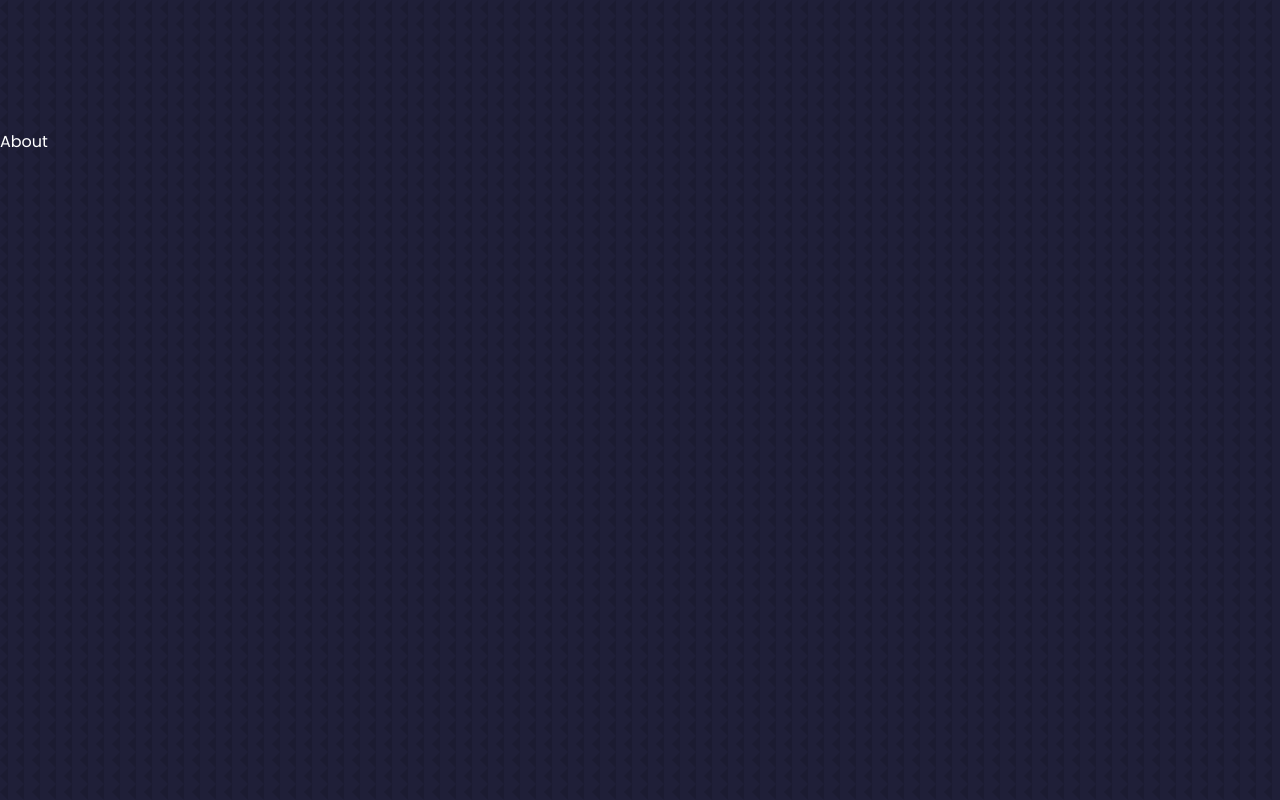
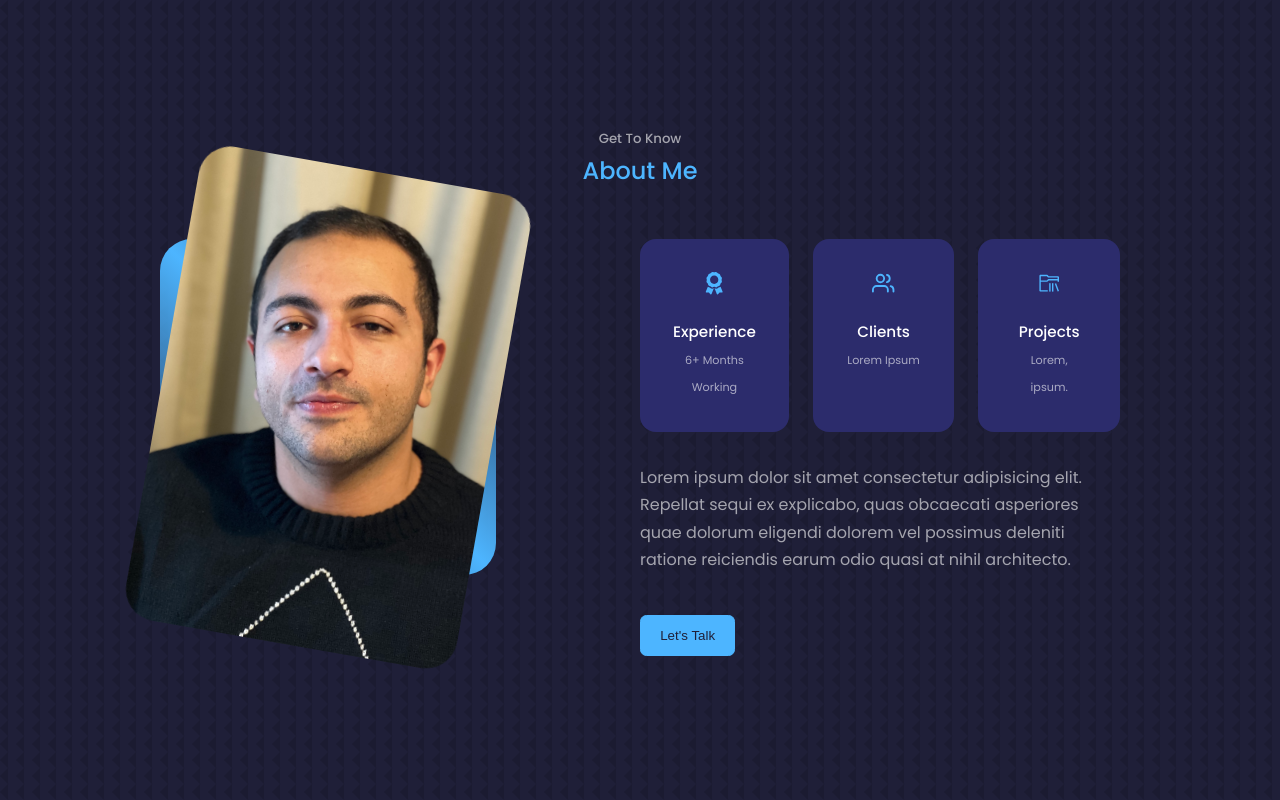
Before and after one commit to OkanAcioglu/portfolio, a React (Create React App) app: page / in a window 1280 px wide. Shown: the part 800-1600 px from the top of the page. Built offline with nearby package versions, Linux system fonts and the light colour scheme.

Commit message:
finish-about-component

```diff
--- a/src/components/about/About.jsx
+++ b/src/components/about/About.jsx
@@ -1,7 +1,55 @@
 import React from 'react'
 import './about.css'
+import okan from '../../assets/okan.jpg'
+import { FaAward } from 'react-icons/fa'
+import { FiUsers } from 'react-icons/fi'
+import { VscFolderLibrary } from 'react-icons/vsc'
+
 const About = () => {
-  return <section id='about'>About</section>
+  return (
+    <section id='about'>
+      <h5>Get To Know</h5>
+      <h2>About Me</h2>
+
+      <div className='container about__container'>
+        <div className='about__me'>
+          <div className='about__me-image'>
+            <img src={okan} alt='okanacioglu' />
+          </div>
+        </div>
+        <div className='about__content'>
+          <div className='about__cards'>
+            <article className='about__card'>
+              <FaAward className='about__icon' />
+              <h5>Experience</h5>
+              <small>6+ Months Working</small>
+            </article>
+
+            <article className='about__card'>
+              <FiUsers className='about__icon' />
+              <h5>Clients</h5>
+              <small>Lorem Ipsum</small>
+            </article>
+
+            <article className='about__card'>
+              <VscFolderLibrary className='about__icon' />
+              <h5>Projects</h5>
+              <small>Lorem, ipsum.</small>
+            </article>
+          </div>
+          <p>
+            Lorem ipsum dolor sit amet consectetur adipisicing elit. Repellat
+            sequi ex explicabo, quas obcaecati asperiores quae dolorum eligendi
+            dolorem vel possimus deleniti ratione reiciendis earum odio quasi at
+            nihil architecto.
+          </p>
+          <button href='#contact' className='btn btn-primary'>
+            Let's Talk
+          </button>
+        </div>
+      </div>
+    </section>
+  )
 }
 
 export default About
--- a/src/components/about/about.css
+++ b/src/components/about/about.css
@@ -0,0 +1,106 @@
+.about__container {
+  display: grid;
+  grid-template-columns: 35% 50%;
+  gap: 15%;
+}
+
+.about__me {
+  width: 100%;
+  aspect-ratio: 1/1;
+  border-radius: 2rem;
+  background: linear-gradient(
+    45deg,
+    transparent,
+    var(--color-primary),
+    transparent
+  );
+  display: grid;
+  place-items: center;
+}
+
+.about__me-image {
+  border-radius: 2rem;
+  overflow: hidden;
+  transform: rotate(10deg);
+  transition: var(--transition);
+}
+
+.about__me-image:hover {
+  transform: rotate(0deg);
+}
+
+.about__cards {
+  display: grid;
+  grid-template-columns: repeat(3, 1fr);
+  gap: 1.5rem;
+}
+
+.about__card {
+  background: var(--color-bg-variant);
+  border: 1px solid transparent;
+  border-radius: 1rem;
+  padding: 2rem;
+  text-align: center;
+  transition: var(--transition);
+}
+
+.about__card:hover {
+  background: transparent;
+  border-color: var(--color-primary-variant);
+  cursor: default;
+}
+
+.about__icon {
+  color: var(--color-primary);
+  font-size: 1.4rem;
+  margin-bottom: 1rem;
+}
+
+.about__card h5 {
+  font-size: 0.95rem;
+}
+
+.about__card small {
+  font-size: 0.7rem;
+  color: var(--color-light);
+}
+
+.about__content p {
+  margin: 2rem 0 2.6rem;
+  color: var(--color-light);
+}
+
+/* Medium Devices */
+@media screen and (max-width: 1024px) {
+  .about__container {
+    grid-template-columns: 1fr;
+    gap: 0;
+  }
+  .about__me {
+    width: 50%;
+    margin: 2rem auto 4rem;
+  }
+
+  .about__content p {
+    margin: 1rem 0 1.5rem;
+  }
+}
+
+/* Small Devices */
+@media screen and (max-width: 600px) {
+  .about__me {
+    width: 65%;
+    margin: 0 auto 3rem;
+  }
+  .about__cards {
+    grid-template-columns: 1fr 1fr;
+    gap: 1rem;
+  }
+  .about__content {
+    text-align: center;
+  }
+
+  .about__content p {
+    margin: 1.5rem 0;
+  }
+}
--- a/src/components/header/header.css
+++ b/src/components/header/header.css
@@ -74,6 +74,7 @@
   header {
     height: 100vh;
   }
+
   .header__socials,
   .scroll__down {
     display: none;
```
